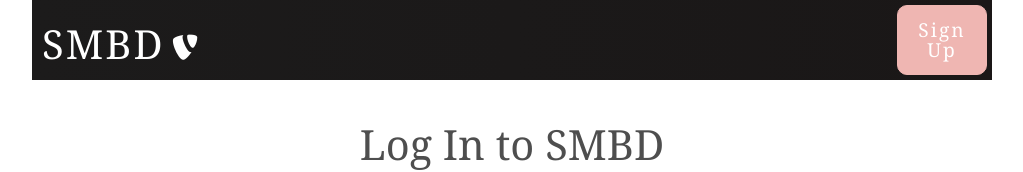
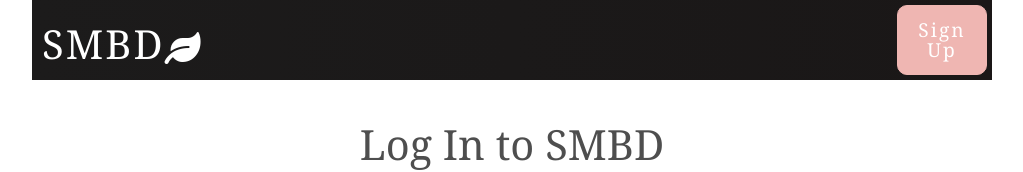
Before and after one commit to g-priime/smbd, a React (Create React App) app: page /login in a window 1280 px wide. Shown: the top 172 px of the page, without its empty margins (128-1151 px from the left). Built offline with nearby package versions, Linux system fonts and the light colour scheme; no server answers.

Commit message:
Update TitleLogInPage.js

```diff
--- a/src/components/TitleLogInPage.js
+++ b/src/components/TitleLogInPage.js
@@ -45,7 +45,7 @@ const TitleLogInPage = ({ setShowForm }) => {
       <nav className="navbar">
         <div className="navbar-container">
           <Link to="/" className="navbar-logo" onClick={closeMobileMenu}>
-            <h1>SMBD</h1> <i className="fab fa-typo3" />
+            <h1>SMBD</h1> <i className="fas fa-leaf" />
           </Link>
           <div className="menu-icon" onClick={handleClick}>
             <i className={click ? "fas fa-times" : "fas fa-bars"} />
```
